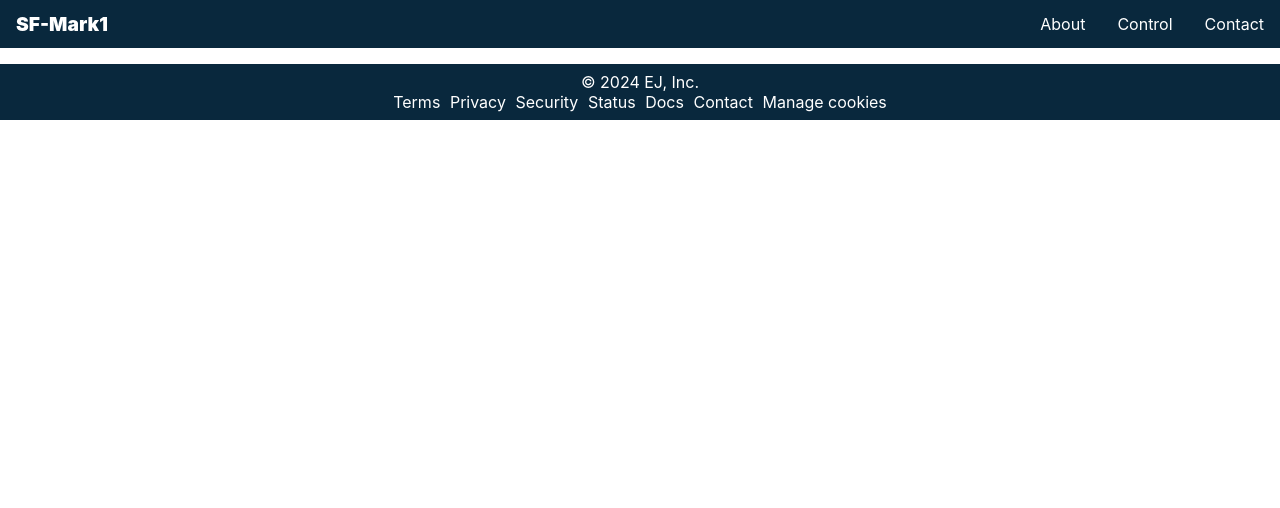
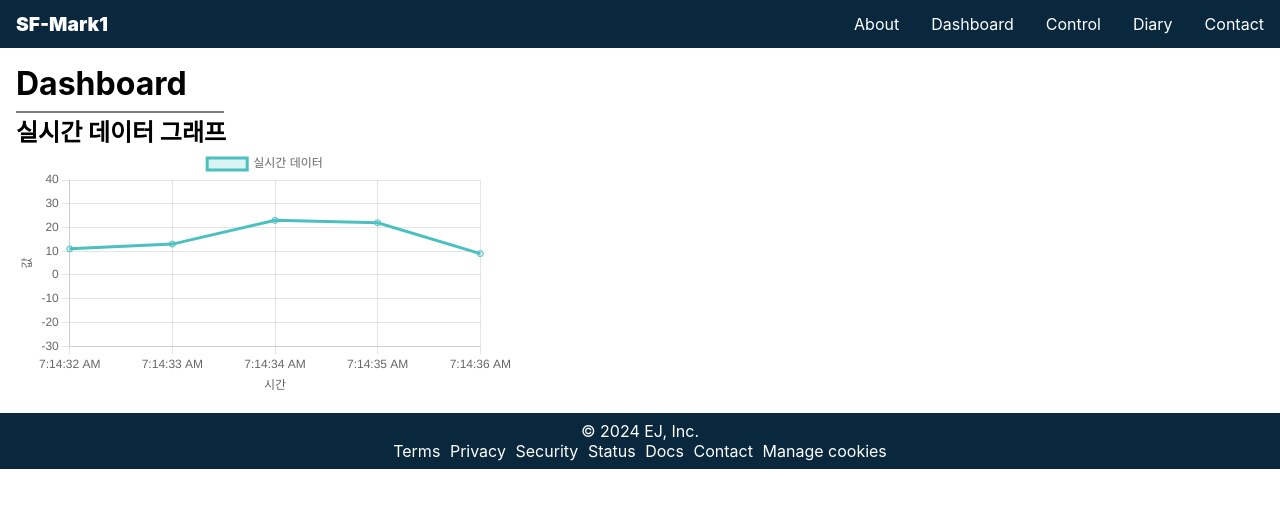
Before and after one commit to ej-rarus/smartfarm_reactapp, a React (Create React App) app: page /dashboard in a window 1280 px wide. Shown: the top 508 px of the page. Built offline with nearby package versions, Linux system fonts and the light colour scheme.

Commit message:
circular-progressbar 추가

```diff
--- a/package.json
+++ b/package.json
@@ -10,6 +10,7 @@
     "chart.js": "^4.4.4",
     "react": "^18.3.1",
     "react-chartjs-2": "^5.2.0",
+    "react-circular-progressbar": "^2.1.0",
     "react-dom": "^18.3.1",
     "react-router-dom": "^6.26.2",
     "react-scripts": "5.0.1",
--- a/src/App.css
+++ b/src/App.css
@@ -56,7 +56,9 @@
   margin-bottom: 1rem;
 }
 
-
+.graph-container {
+  width: 40%;
+}
 
 footer {
   background-color: var(--primary-color);
--- a/src/App.js
+++ b/src/App.js
@@ -11,6 +11,7 @@ import ControlPanel from './pages/ControlPanel';
 
 import Nav from './components/Nav';
 import Footer from './components/Footer';
+import Diary from './pages/Diary';
 
 function App() {
   return (
@@ -24,7 +25,7 @@ function App() {
           <Route path="/contact" element={<Contact/>} />
           <Route path="/dashboard" element={<Dashboard/>} />
           <Route path="/controlpanel" element={<ControlPanel/>} />
-
+          <Route path="/diary" element={<Diary/>} />
         </Routes>
         <Footer/>
       </div>
--- a/src/components/Nav.js
+++ b/src/components/Nav.js
@@ -14,7 +14,9 @@ function Nav(){
             </div>
             <div className="nav-btn-container">
                 <div className="nav-btn" onClick={()=>navigate('/about')}>About</div>
+                <div className="nav-btn" onClick={()=>navigate('/dashboard')}>Dashboard</div>
                 <div className="nav-btn" onClick={()=>navigate('/controlpanel')}>Control</div>
+                <div className="nav-btn" onClick={()=>navigate('/diary')}>Diary</div>
                 <div className="nav-btn" onClick={()=>navigate('/contact')}>Contact</div>
             </div>
         </div>
--- /dev/null
+++ b/src/components/RealTimeChart.js
@@ -0,0 +1,83 @@
+import React, { useState, useEffect } from 'react';
+import { Chart as ChartJS, CategoryScale, LinearScale, PointElement, LineElement, Title, Tooltip, Legend } from 'chart.js';
+import { Line } from 'react-chartjs-2';
+
+// Chart.js에 필요한 스케일과 요소를 등록합니다.
+ChartJS.register(CategoryScale, LinearScale, PointElement, LineElement, Title, Tooltip, Legend);
+
+function RealTimeChart() {
+    const [chartData, setChartData] = useState({
+        labels: [],
+        datasets: [
+            {
+                label: '실시간 데이터',
+                data: [],
+                borderColor: 'rgba(75,192,192,1)',
+                backgroundColor: 'rgba(75,192,192,0.2)',
+                fill: true,
+            },
+        ],
+    });
+
+    useEffect(() => {
+        const interval = setInterval(() => {
+            const newTime = new Date().toLocaleTimeString();
+            const newData = Math.floor((Math.random()*100)%30);
+
+            setChartData((prevData) => {
+                const updatedLabels = [...prevData.labels, newTime];
+                const updatedData = [...prevData.datasets[0].data, newData];
+
+                return {
+                    ...prevData,
+                    labels: updatedLabels.slice(-10),
+                    datasets: [
+                        {
+                            ...prevData.datasets[0],
+                            data: updatedData.slice(-10),
+                        },
+                    ],
+                };
+            });
+        }, 1000); // 1초마다 데이터 업데이트
+
+        return () => clearInterval(interval);
+    }, []);
+
+    return (
+        <div>
+            <h2>실시간 데이터 그래프</h2>
+            <div className='graph-container'>
+            <Line
+                data={chartData}
+                options={{
+                    responsive: true,
+                    animation: {
+                        duration: 0, // 실시간 업데이트 시 애니메이션 비활성화
+                        easing: 'easeInCubic',
+                    },
+                    scales: {
+                        x: {
+                            type: 'category',
+                            title: {
+                                display: true,
+                                text: '시간',
+                            },
+                        },
+                        y: {
+                            min: -30,  // y축의 최소값을 고정
+                            max: 40, // y축의 최대값을 고정
+                            title: {
+                                display: true,
+                                text: '값',
+                            },
+                        },
+                    },
+                }}
+            />
+            </div>
+        </div>
+    );
+}
+
+export default RealTimeChart;
--- a/src/pages/Dashboard.js
+++ b/src/pages/Dashboard.js
@@ -1,7 +1,15 @@
+import RealTimeChart from '../components/RealTimeChart';
+
+
+
 function Dashboard () {
     return (
         <div>
-
+            <div className='content-wrap'>
+                <h1 className='page-title'>Dashboard</h1>
+                <hr style={{border: 'none', height: '2px', backgroundColor: 'gray', width:'13rem', marginTop:"0.5rem"}}/>
+                <RealTimeChart/>
+            </div>
         </div>
     );
 }
--- /dev/null
+++ b/src/pages/Diary.js
@@ -0,0 +1,12 @@
+import React from "react";
+
+function Diary(){
+    return(
+        <div>
+
+        </div>
+    )
+}
+
+
+export default Diary;
```
Also changed, not shown: 1 other file (tests, documents, lock files or other folders).
